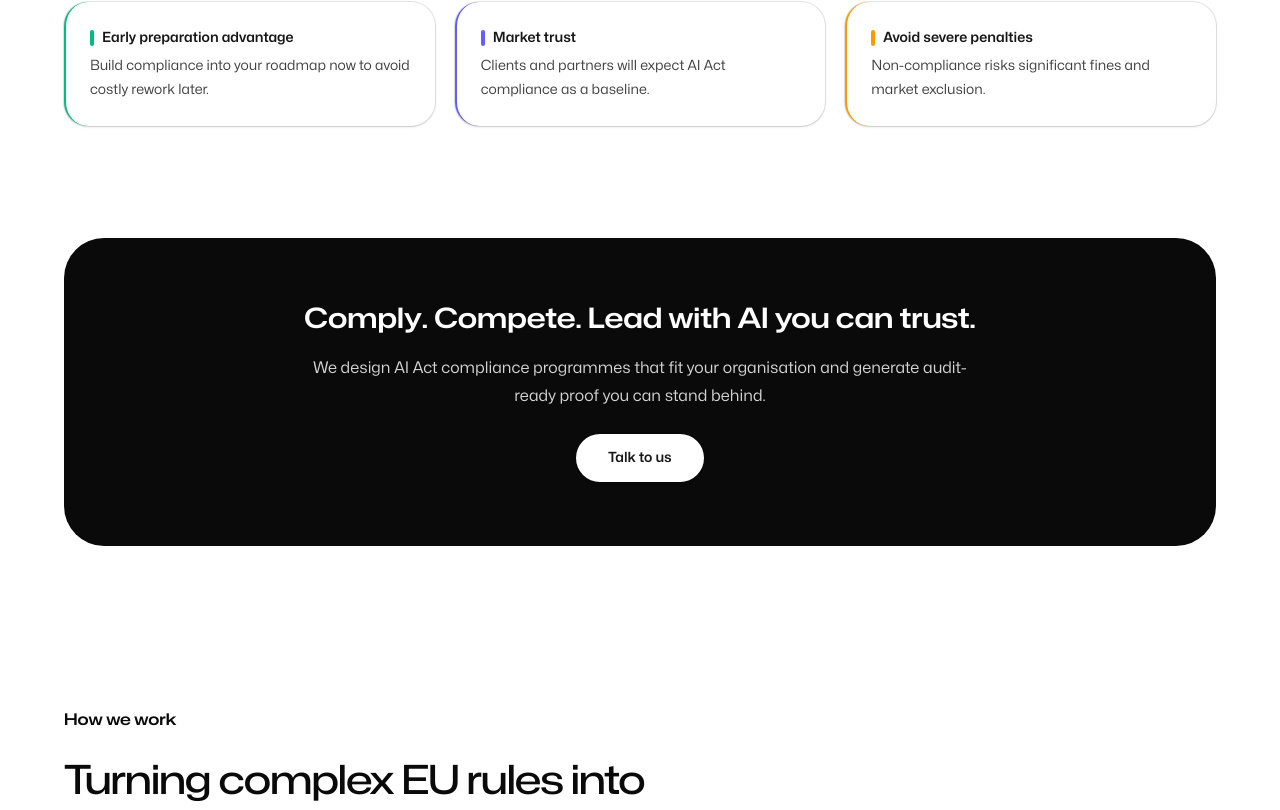
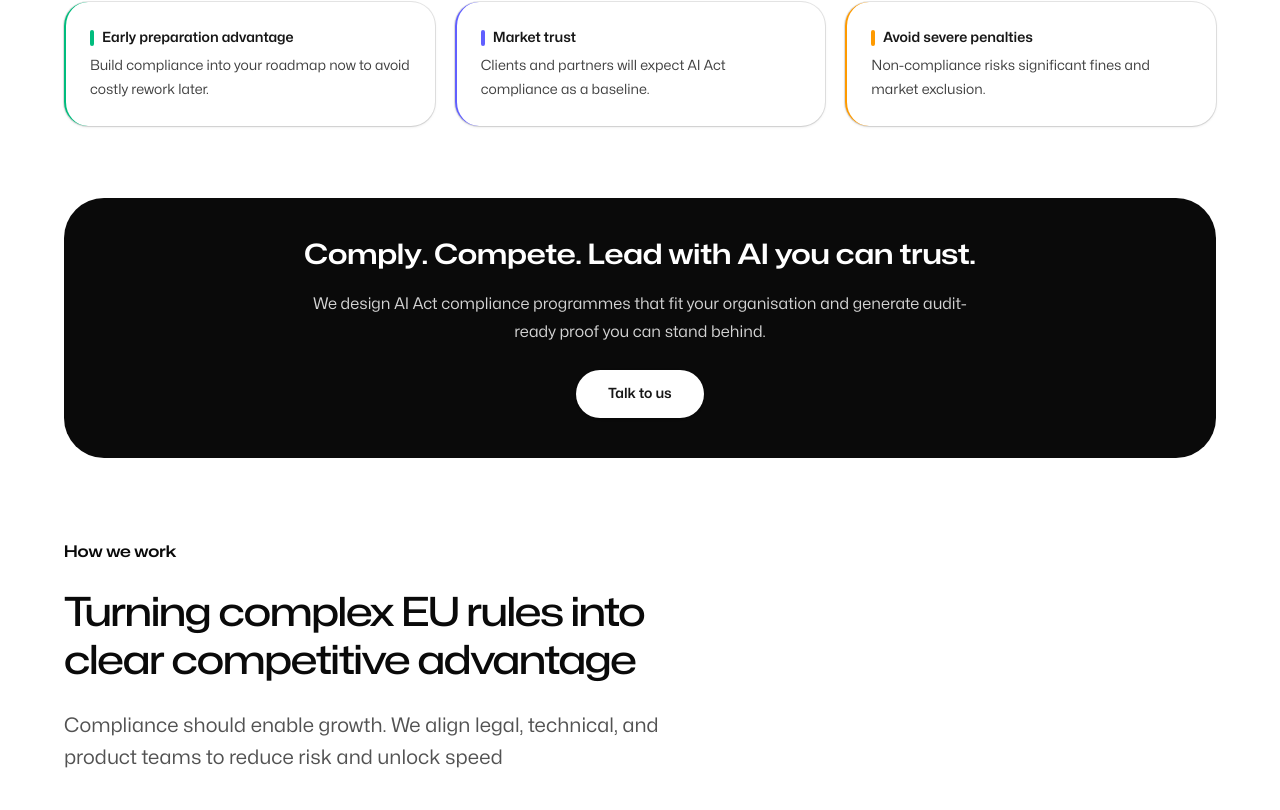
Before and after one commit to jhonadc/ConsultingCompany, a Next.js app: page /regulations/aiact in a window 1280 px wide. Shown: the part 1631-2441 px from the top of the page. Built offline with nearby package versions, Linux system fonts and the light colour scheme; no server answers.

Commit message:
details aiact  page

```diff
--- a/src/app/regulations/aiact/page.jsx
+++ b/src/app/regulations/aiact/page.jsx
@@ -48,7 +48,7 @@ export function OurProcess() {
       <SectionIntro
         eyebrow="How we work"
         title="Turning complex EU rules into clear competitive advantage"
-        className="mt-24 sm:mt-10 lg:mt-40"
+        className="mt-12 sm:mt-10 lg:mt-20"
       >
         <p>
           Compliance should enable growth. We align legal, technical, and product teams
@@ -428,8 +428,8 @@ export default function AiActPage() {
 
 
         {/* CTA */}
-        <Container className="mt-28">
-          <div className="rounded-4xl bg-neutral-950 px-6 py-14 text-white sm:px-10 sm:py-16 lg:px-12 text-center">
+        <Container className="mt-18">
+          <div className="rounded-4xl bg-neutral-950 px-6 py-10 text-white sm:px-10 sm:py-10 lg:px-12 text-center">
             <h2 className="font-display text-3xl font-semibold">Comply. Compete. Lead with AI you can trust.</h2>
             <p className="mx-auto mt-4 max-w-2xl text-neutral-300">
               We design AI Act compliance programmes that fit your organisation and generate
@@ -445,31 +445,7 @@ export default function AiActPage() {
         </Container>
         <OurProcess />
 
-
-
-
         <BookingForm />
-
-
-        {/* CTA */}
-        <Container className="mt-28">
-          <div className="rounded-4xl bg-neutral-950 px-6 py-14 text-white sm:px-10 sm:py-16 lg:px-12 text-center">
-            <h2 className="font-display text-3xl font-semibold">Comply. Compete. Lead with AI you can trust.</h2>
-            <p className="mx-auto mt-4 max-w-2xl text-neutral-300">
-              We design AI Act compliance programmes that fit your organisation and generate
-              audit-ready proof you can stand behind.
-            </p>
-            <Link
-              href="/contact"
-              className="mt-6 inline-flex items-center justify-center rounded-full bg-white px-8 py-3 text-sm font-semibold text-neutral-900 shadow-sm transition hover:scale-105"
-            >
-              Talk to us
-            </Link>
-          </div>
-        </Container>
-
-
-
 
         {/* Partnership note */}
         <Container className="mt-12">
```
